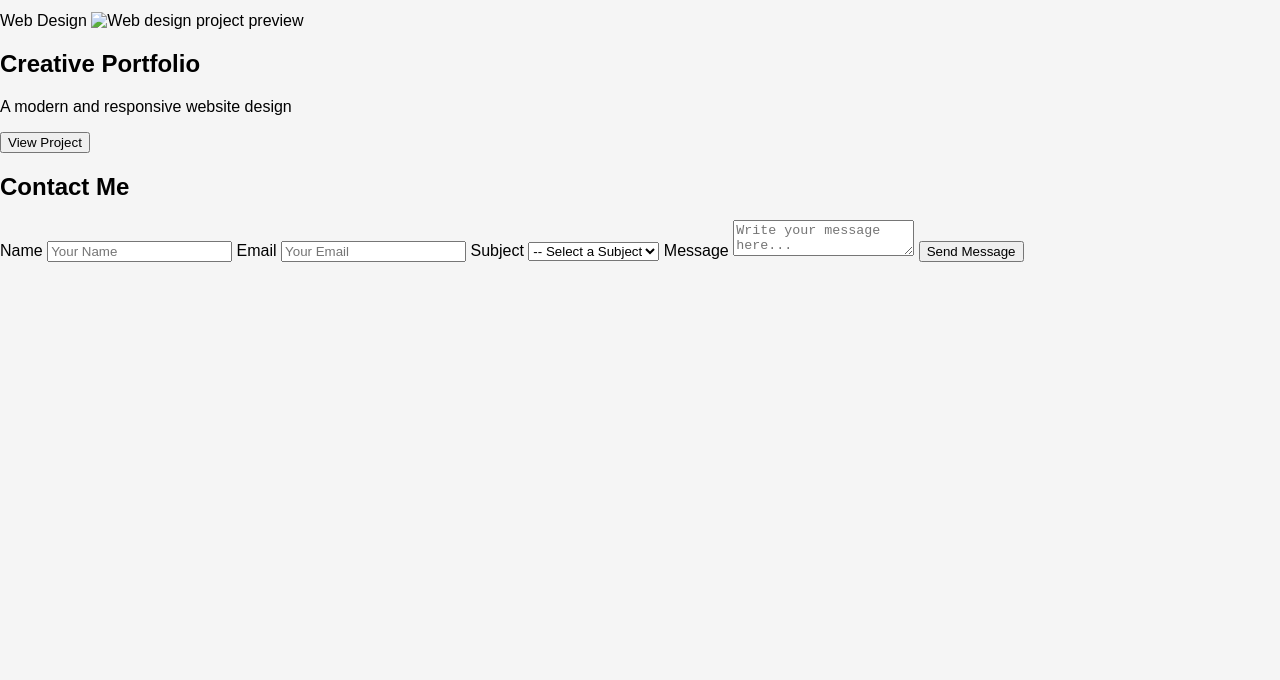
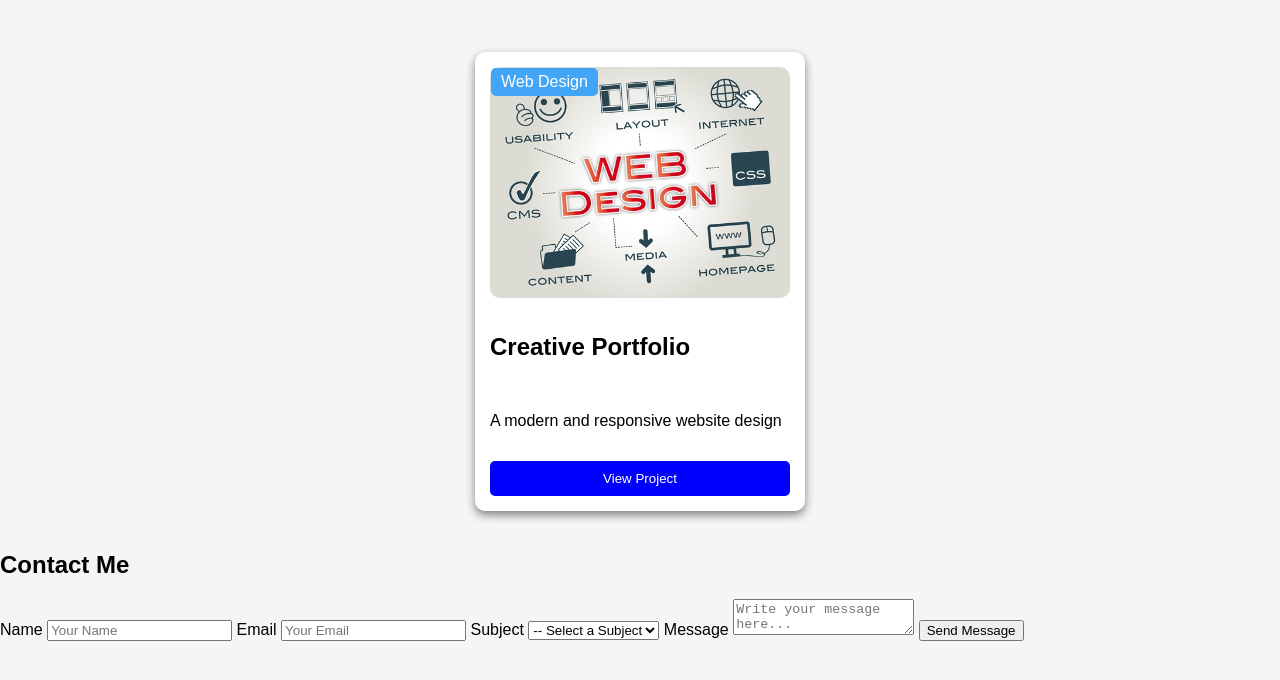
Before and after one commit to robelisaias/MyWebsiteSample, a plain HTML site: page index.html in a window 1280 px wide. Shown: the part 86-766 px from the top of the page. Drawn offline with Linux system fonts and the light colour scheme.

Commit message:
CSS for Card added

```diff
--- a/index.html
+++ b/index.html
@@ -21,7 +21,7 @@
 <main>
 <article>
     <span>Web Design</span>
-    <img src="web design #1.jpg" alt="Web design project preview"/>
+    <img src="web-design-1.jpg" alt="Web design project preview"/>
     <h2>Creative Portfolio</h2>
     <p>A modern and responsive website design</p>
     <button>View Project</button>
--- a/style.css
+++ b/style.css
@@ -23,3 +23,49 @@ nav a {
     text-decoration: none;
     color: black;
 }
+
+nav a:hover{
+    color: blue;
+}
+
+article {
+    display: grid;
+    gap: 15px;
+    background-color: white;
+    width: 300px;
+    margin: 40px auto;
+    padding: 15px;
+    border-radius: 10px;
+    box-shadow: 0px 4px 10px gray;
+    position: relative;
+}
+
+article img {
+    width: 100%;
+    border-radius: 10px;
+}
+
+article span {
+    background-color: #42A5F5;
+    color: white;
+    padding: 5px 10px;
+    width: fit-content;
+    border-radius: 5px;
+    position: absolute;
+    top: 16px;
+    left: 16px;
+}
+
+article button {
+    background-color: blue;
+    color: white;
+    padding: 10px;
+    border: none;
+    border-radius: 5px;
+    cursor: pointer;
+}
+
+article:hover{
+    transform: scale(1.03);
+    transition: o.3s;
+}
```
Also changed, not shown: web-design-1.jpg (renamed from web design #1.jpg).
